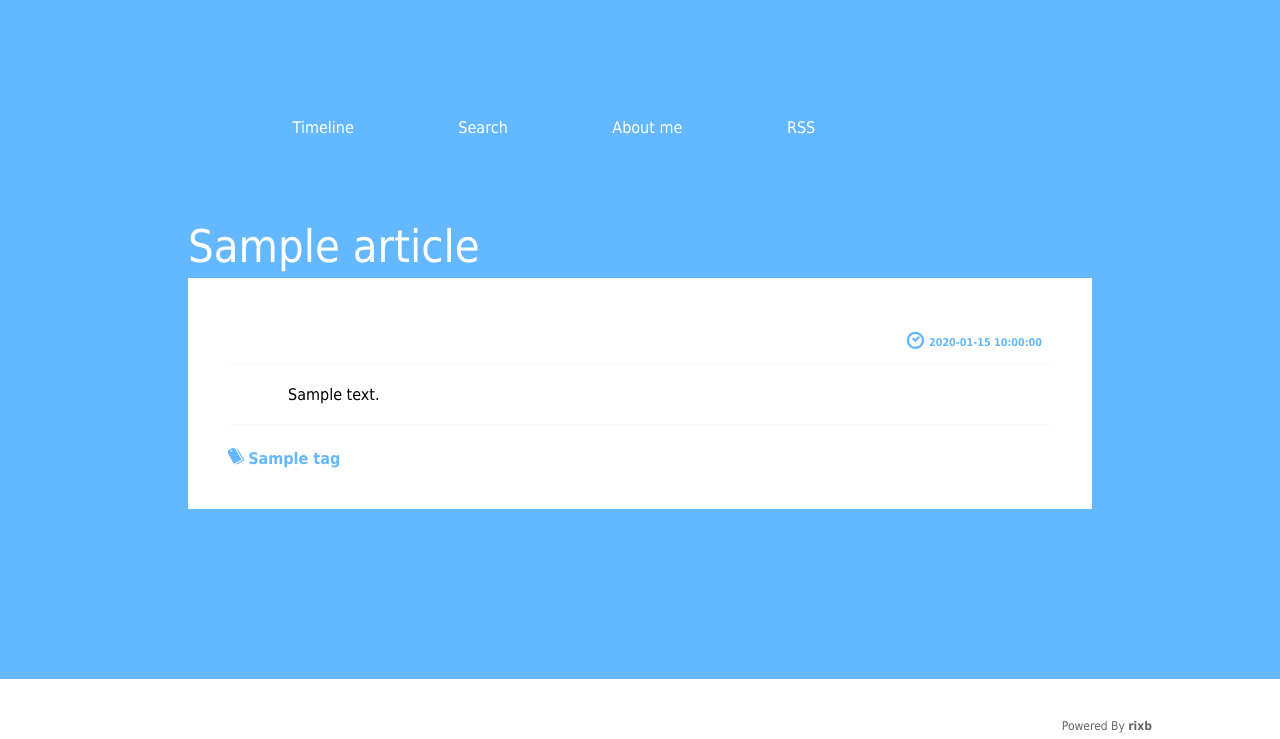
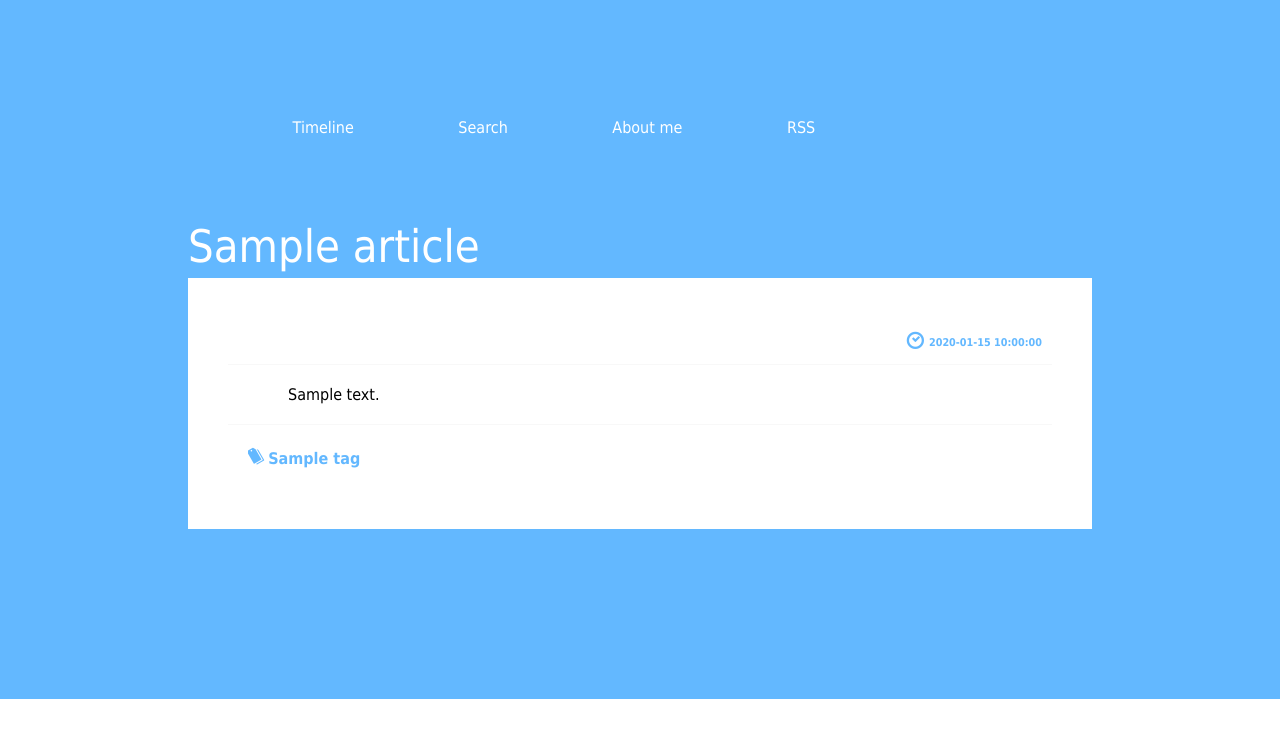
Before and after one commit to RicterZ/pyprint, a Python web app: template templates/index.html in a window 1280 px wide. Shown: the top 739 px of the page. Run offline with Jinja, Linux system fonts and the light colour scheme; the template is opened without the code that fills it: most values are stand-ins (such as "Sample title", 1, 10 or a date in 2020).

Commit message:
fix style bug

```diff
--- a/static/css/index.css
+++ b/static/css/index.css
@@ -45,7 +45,7 @@
 .tags {
     background: #FFF;
     overflow: hidden;
-    padding-top: 20px;
+    padding: 20px;
 }
 
 .tag {
```
